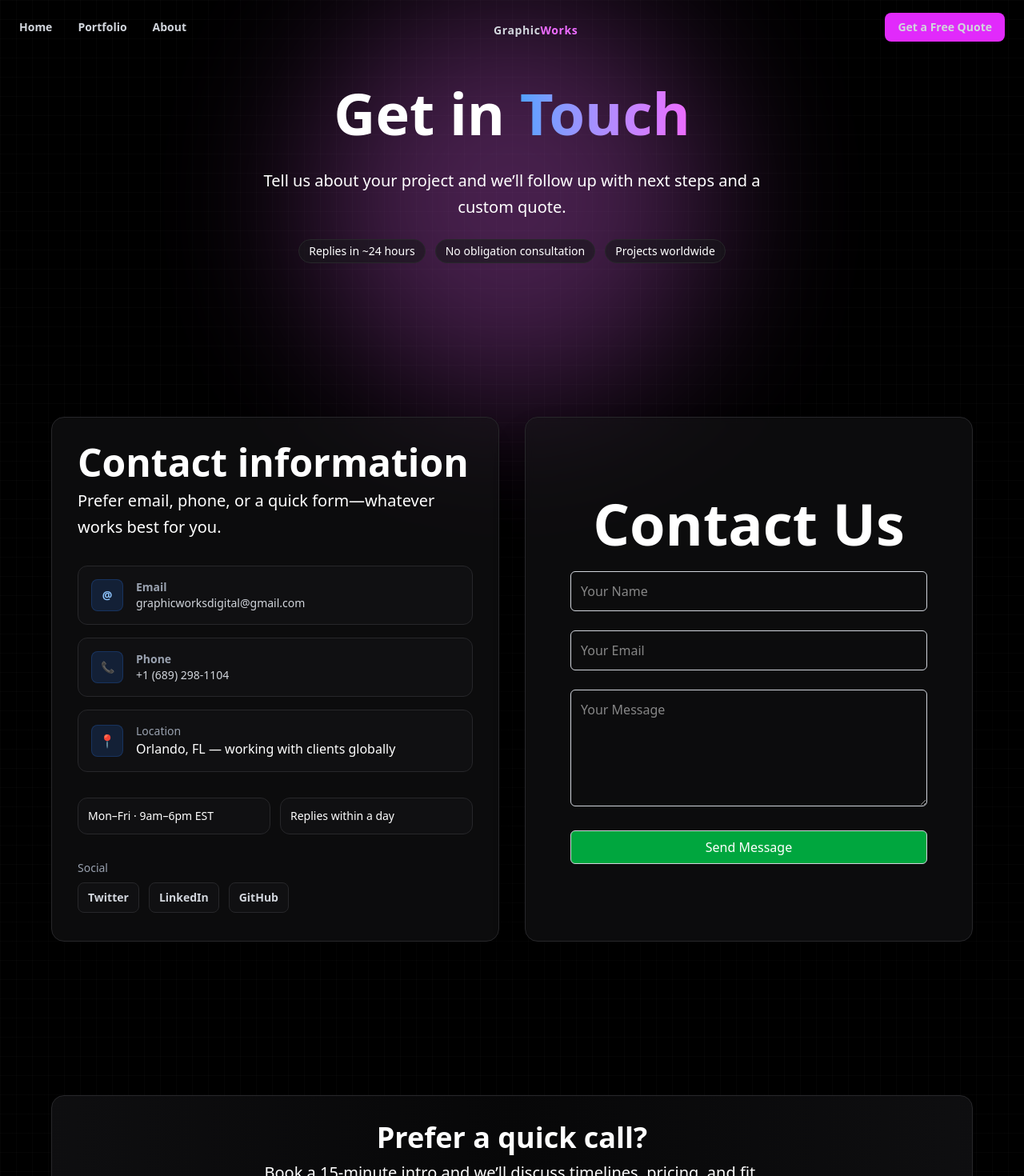
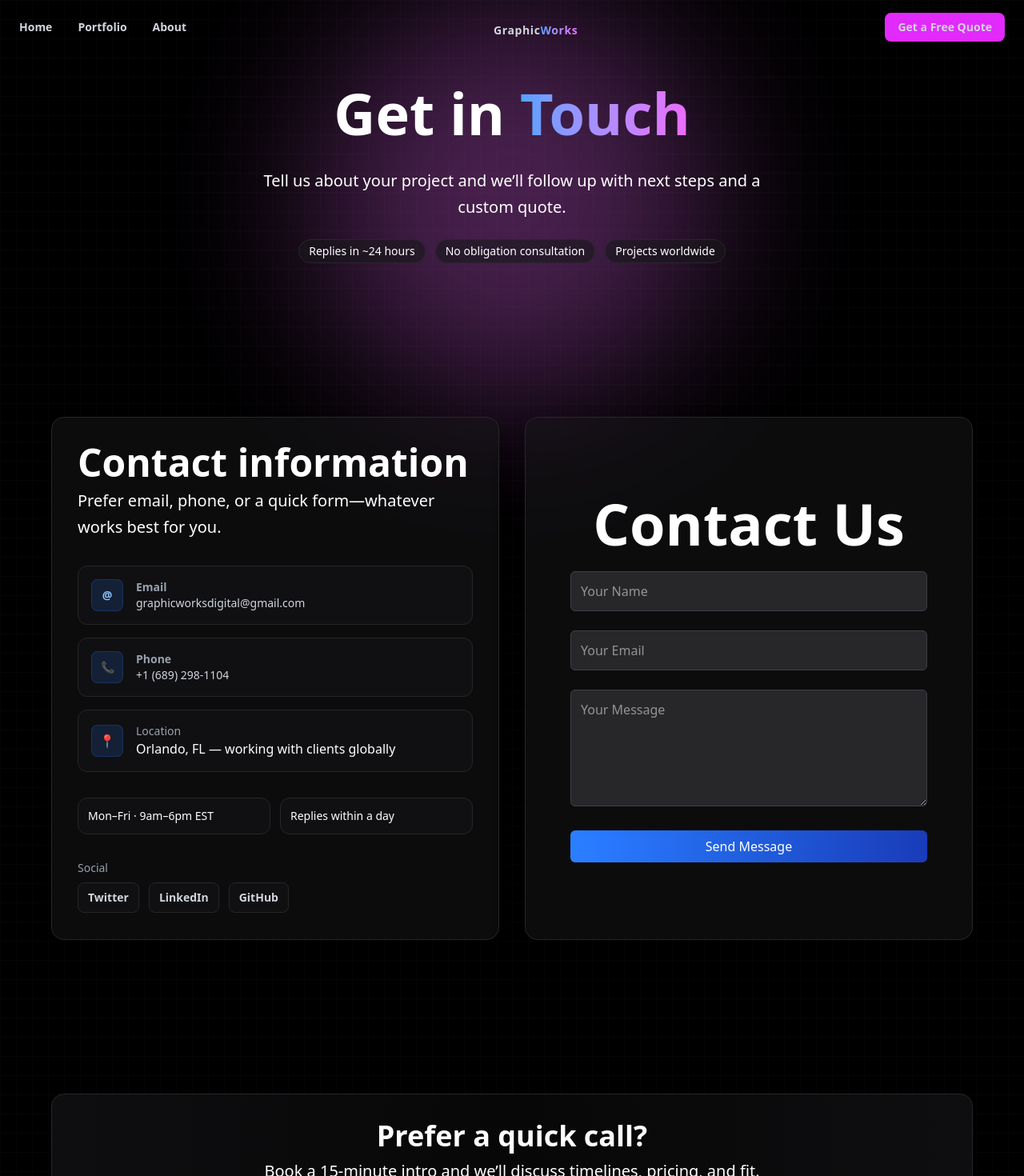
Before and after one commit to mmm1602/graphic-works-website, a Next.js app: page /contact in a window 1280 px wide. Shown: the top 1470 px of the page at 80% size. Built offline with nearby package versions, Linux system fonts and the light colour scheme.

Commit message:
Fixed Some Alignment Issues And Minor Theme Inconsistencies

```diff
--- a/components/ContactForm.tsx
+++ b/components/ContactForm.tsx
@@ -48,19 +48,19 @@ export default function ContactForm() {
 
   return (
     <div className="bg-transparent max-w-xl mx-auto py-16 px-6">
-      <h1 className="text-4xl font-bold mb-6 text-center">Contact Us</h1>
+      <h1 className="text-4xl font-bold mb-6 text-center text-white">Contact Us</h1>
 
       {submitted ? (
-        <p className="text-green-600 text-center text-lg">Thanks! We'll be in touch soon.</p>
+        <p className="text-fuchsia-400 text-center text-lg">Thanks! We'll be in touch soon.</p>
       ) : (
         <form onSubmit={handleSubmit} className="space-y-6">
-          {error && <p className="text-red-600 text-sm text-center">{error}</p>}
+          {error && <p className="text-red-500 text-sm text-center">{error}</p>}
 
           <input
             name="name"
             type="text"
             placeholder="Your Name"
-            className="w-full border border-gray-300 p-3 rounded-md focus:outline-none focus:ring-2 focus:ring-black"
+            className="w-full border border-zinc-700 bg-zinc-800 text-white p-3 rounded-md focus:outline-none focus:ring-2 focus:ring-fuchsia-400"
             value={formData.name}
             onChange={handleChange}
             required
@@ -70,7 +70,7 @@ export default function ContactForm() {
             name="email"
             type="email"
             placeholder="Your Email"
-            className="w-full border border-gray-300 p-3 rounded-md"
+            className="w-full border border-zinc-700 bg-zinc-800 text-white p-3 rounded-md focus:outline-none focus:ring-2 focus:ring-fuchsia-400"
             value={formData.email}
             onChange={handleChange}
             required
@@ -80,7 +80,7 @@ export default function ContactForm() {
             name="message"
             placeholder="Your Message"
             rows={5}
-            className="w-full border border-gray-300 p-3 rounded-md"
+            className="w-full border border-zinc-700 bg-zinc-800 text-white p-3 rounded-md focus:outline-none focus:ring-2 focus:ring-fuchsia-400"
             value={formData.message}
             onChange={handleChange}
             required
@@ -88,7 +88,7 @@ export default function ContactForm() {
 
           <button
             type="submit"
-            className="w-full bg-transparent border border-gray-300 p-3 text-white py-3 rounded-md hover:bg-gray-800 transition"
+            className="w-full bg-gradient-to-r from-blue-500 to-blue-800 text-white py-3 rounded-md hover:from-blue-600 hover:to-fuchsia-600 transition"
           >
             Send Message
           </button>
--- a/components/Navbar.tsx
+++ b/components/Navbar.tsx
@@ -20,7 +20,7 @@ export default function Navbar() {
           className="text-2xl font-bold tracking-wide"
         >
           <Link href="/" className="text-white">
-            Graphic<span className="text-fuchsia-400">Works</span>
+            Graphic<span className="bg-gradient-to-r from-blue-400 to-fuchsia-400 bg-clip-text text-transparent hover:text-white">Works</span>
           </Link>
         </motion.div>
 
--- a/pages/about.tsx
+++ b/pages/about.tsx
@@ -22,7 +22,7 @@ export default function About() {
         <Navbar />
 
         {/* Hero Section */}
-        <section className="relative text-center overflow-hidden min-h-[60vh] flex items-center justify-center px-6">
+        <section className="relative text-center overflow-hidden min-h-[100vh] flex items-center justify-center px-6">
           <div className="relative z-10 max-w-3xl mx-auto">
             <h1 className="text-4xl md:text-6xl font-extrabold mb-6 leading-tight">
               More Than Just a <span className="bg-gradient-to-r from-blue-400 to-fuchsia-400 bg-clip-text text-transparent">Web Design Studio</span>
--- a/pages/contact.tsx
+++ b/pages/contact.tsx
@@ -24,7 +24,7 @@ export default function Contact() {
 
         <main className="flex-grow">
           {/* Hero */}
-          <section className="relative pt-20 pb-8 px-6 text-center">
+          <section className="relative min-h-[50vh] flex items-center justify-center text-center">
             {/* Decorative soft glows */}
             <div className="pointer-events-none absolute inset-0 -z-10">
               <div className="absolute -top-24 -left-24 h-[320px] w-[320px] rounded-full bg-fuchsia-500/10 blur-3xl" />
@@ -114,7 +114,7 @@ export default function Contact() {
               <div className="rounded-2xl border border-zinc-800 bg-gradient-to-r from-zinc-900/60 via-zinc-900/30 to-zinc-900/60 backdrop-blur p-6 md:p-8 text-center">
                 <h3 className="text-2xl font-semibold">Prefer a quick call?</h3>
                 <p className="mt-2 text-gray-300">Book a 15‑minute intro and we’ll discuss timelines, pricing, and fit.</p>
-                <a href="mailto:graphicworksdigital@gmail.com" className="mt-5 inline-block rounded-full bg-blue-500 px-6 py-3 font-medium text-white hover:bg-blue-600 transition">Email Us</a>
+                <a href="mailto:graphicworksdigital@gmail.com" className="mt-5 inline-block rounded-full bg-gradient-to-r from-blue-500 to-blue-800 px-6 py-3 font-medium text-white hover:bg-blue-600 transition">Email Us</a>
               </div>
             </div>
           </section>
--- a/pages/portfolio.tsx
+++ b/pages/portfolio.tsx
@@ -1,3 +1,4 @@
+'use client';
 import Head from 'next/head';
 import Navbar from '@/components/Navbar';
 import Footer from '@/components/Footer';
@@ -22,18 +23,6 @@ export default function Portfolio() {
         <Navbar />
 
         <main className="flex-grow">
-          {/* Hero Section */}
-          <section className="relative text-center overflow-hidden min-h-[60vh] flex items-center justify-center px-6">
-            <div className="relative z-10 max-w-3xl mx-auto">
-              <h1 className="text-4xl md:text-6xl font-extrabold mb-6 leading-tight">
-                Our <span className="bg-gradient-to-r from-blue-400 to-fuchsia-400 bg-clip-text text-transparent">Portfolio</span>
-              </h1>
-              <p className="text-lg md:text-2xl text-gray-300 max-w-2xl mx-auto mb-10">
-                A showcase of our favorite web, brand, and digital projects — crafted for real business results.
-              </p>
-            </div>
-          </section>
-
           {/* Projects Grid */}
           <section className="max-w-7xl mx-auto py-24 px-4 sm:px-8">
             <div className="grid gap-10 md:grid-cols-3">
```
